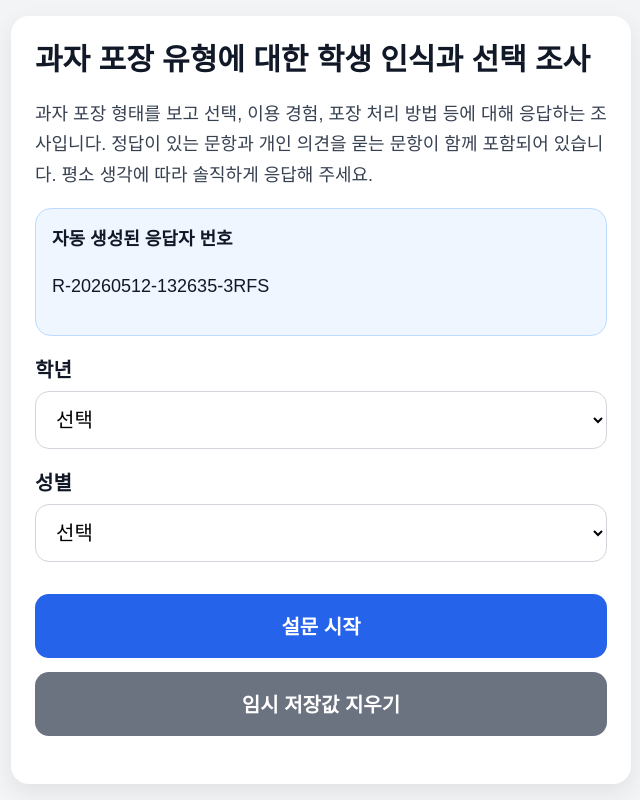
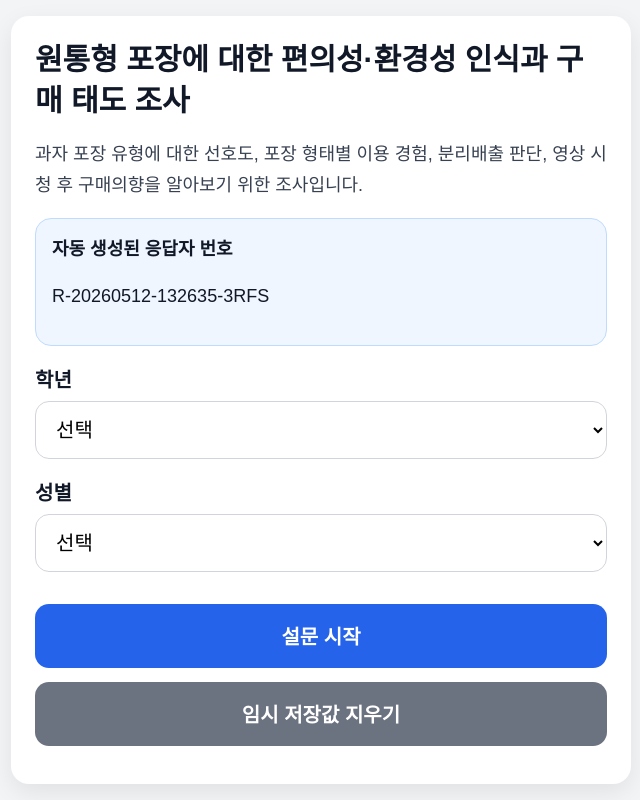
Before and after one commit to silverone0611-sudo/snack-survey, a React (Vite) app: page / in a window 1280 px wide. Shown: the whole page, without its empty margins (319-959 px from the left). Built offline with nearby package versions, Linux system fonts and the light colour scheme.

Commit message:
리뉴얼 버전 반영

```diff
--- a/src/App.css
+++ b/src/App.css
@@ -1281,3 +1281,9 @@ button:disabled {
     width: min(100%, 300px);
   }
 }
+
+/* 결과 화면: 오답 텍스트만 빨간색 표시 */
+.result-wrong-text {
+  color: #dc2626;
+  font-weight: 900;
+}
--- a/src/App.jsx
+++ b/src/App.jsx
@@ -1120,12 +1120,11 @@ export default function App() {
       <section className="card">
         {step === "intro" && (
           <>
-            <h1>과자 포장 유형에 대한 학생 인식과 선택 조사</h1>
+            <h1>원통형 포장에 대한 편의성·환경성 인식과 구매 태도 조사</h1>
 
             <p className="desc">
-              과자 포장 형태를 보고 선택, 이용 경험, 포장 처리 방법 등에 대해 응답하는 조사입니다.
-              정답이 있는 문항과 개인 의견을 묻는 문항이 함께 포함되어 있습니다.
-              평소 생각에 따라 솔직하게 응답해 주세요.
+              과자 포장 유형에 대한 선호도, 포장 형태별 이용 경험,
+              분리배출 판단, 영상 시청 후 구매의향을 알아보기 위한 조사입니다.
             </p>
 
             <div className="respondent-box">
```
